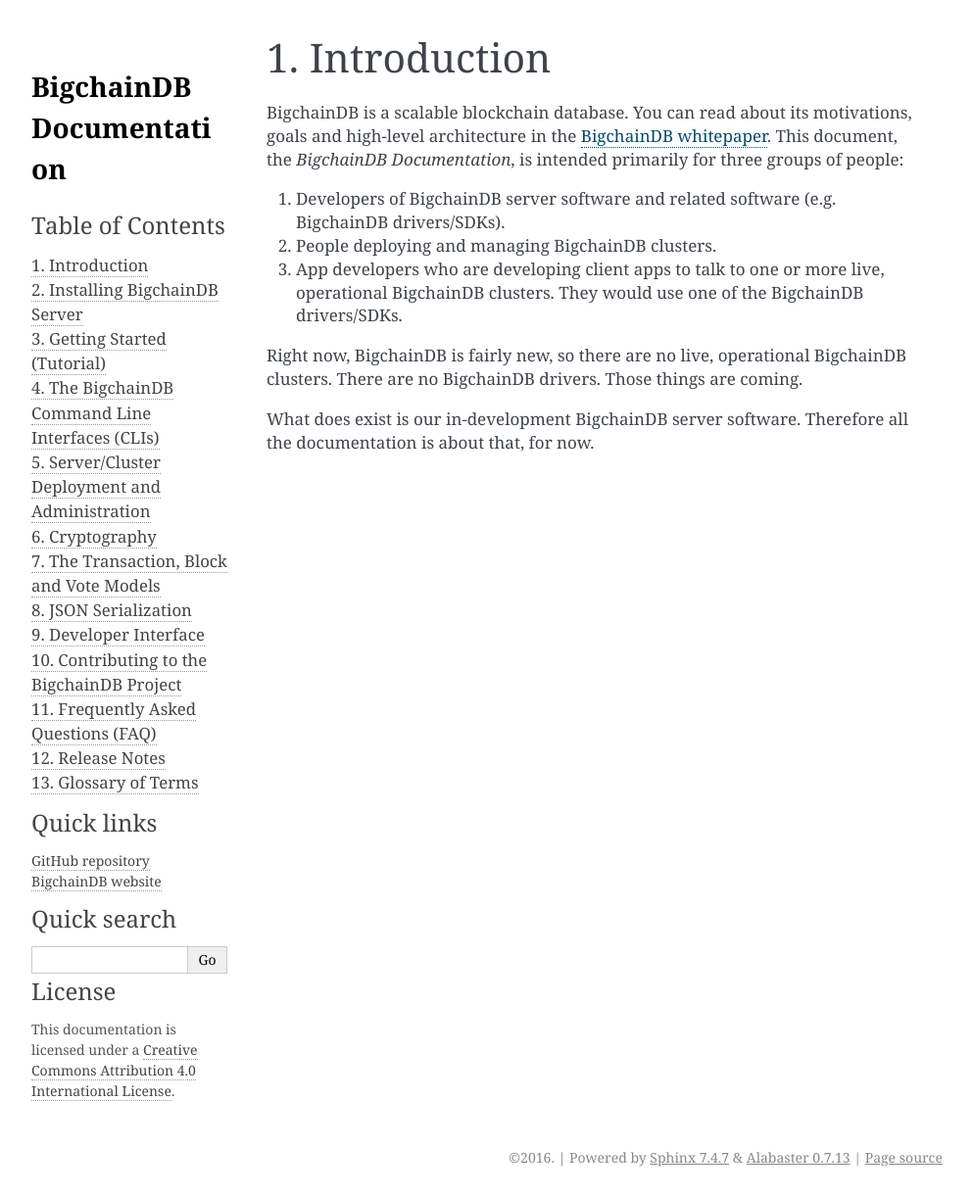
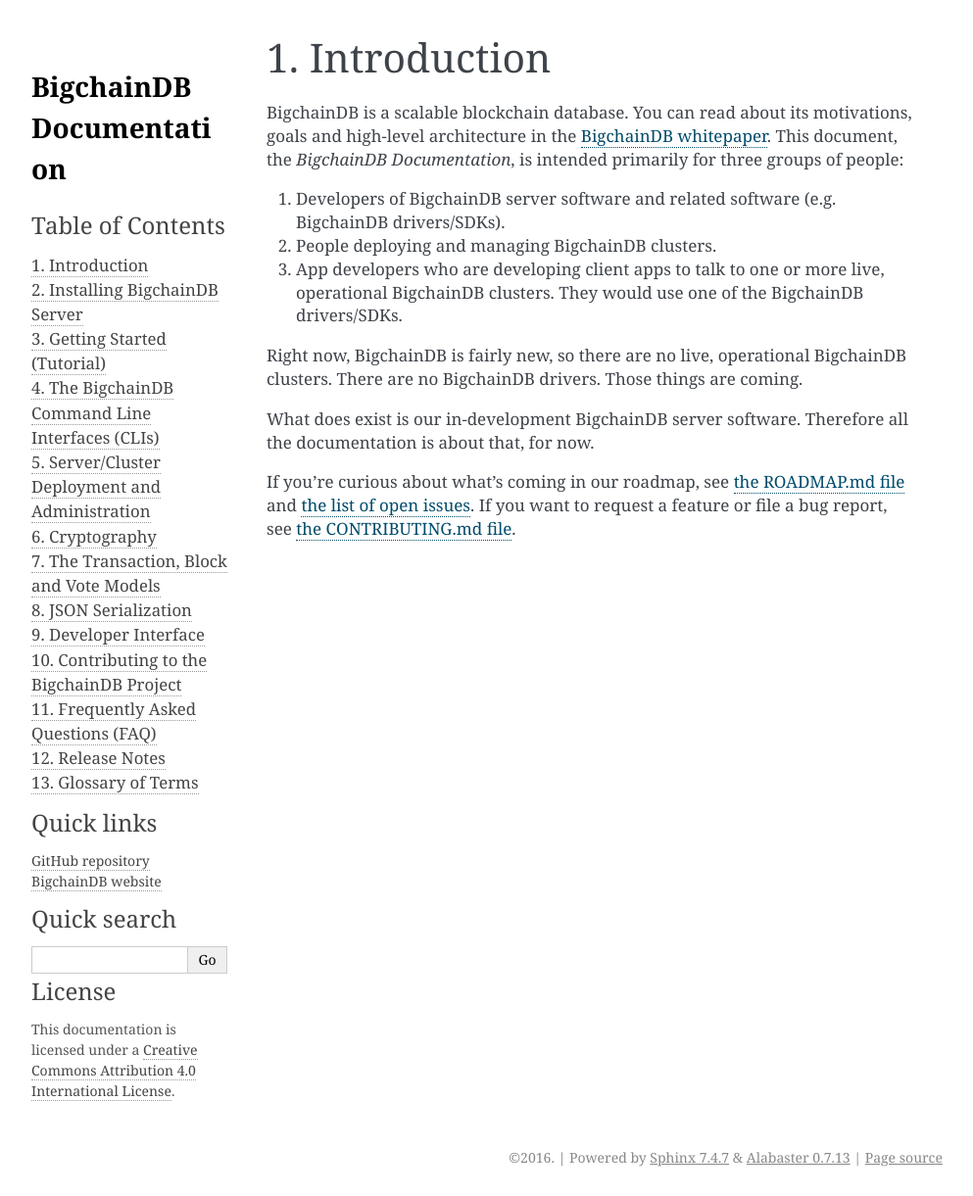
Before and after one commit to bigchaindb/bigchaindb, a Sphinx documentation site: the page built from docs/source/introduction.md, in a window 1280 px wide. Shown: the whole page at 98% size, without its empty margins (148-1141 px from the left). Built offline with Sphinx 7.4.7, drawn with Linux system fonts in a browser that asks for light colours.

Commit message:
Add notes about roadmap & issues to docs Introduction

```diff
--- a/docs/source/introduction.md
+++ b/docs/source/introduction.md
@@ -9,3 +9,5 @@
 Right now, BigchainDB is fairly new, so there are no live, operational BigchainDB clusters. There are no BigchainDB drivers. Those things are coming.
 
 What does exist is our in-development BigchainDB server software. Therefore all the documentation is about that, for now.
+
+If you're curious about what's coming in our roadmap, see [the ROADMAP.md file](https://github.com/bigchaindb/bigchaindb/blob/develop/ROADMAP.md) and [the list of open issues](https://github.com/bigchaindb/bigchaindb/issues). If you want to request a feature or file a bug report, see [the CONTRIBUTING.md file](https://github.com/bigchaindb/bigchaindb/blob/develop/CONTRIBUTING.md).
```
